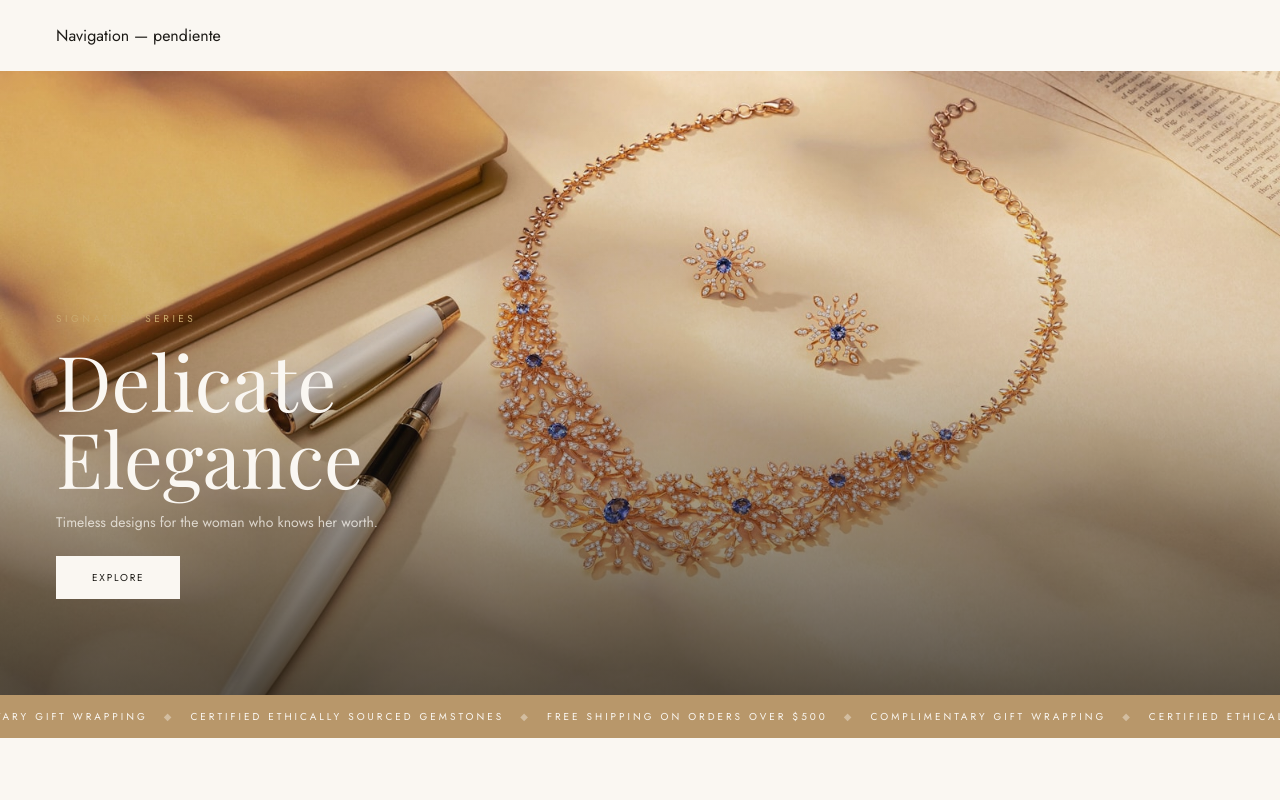
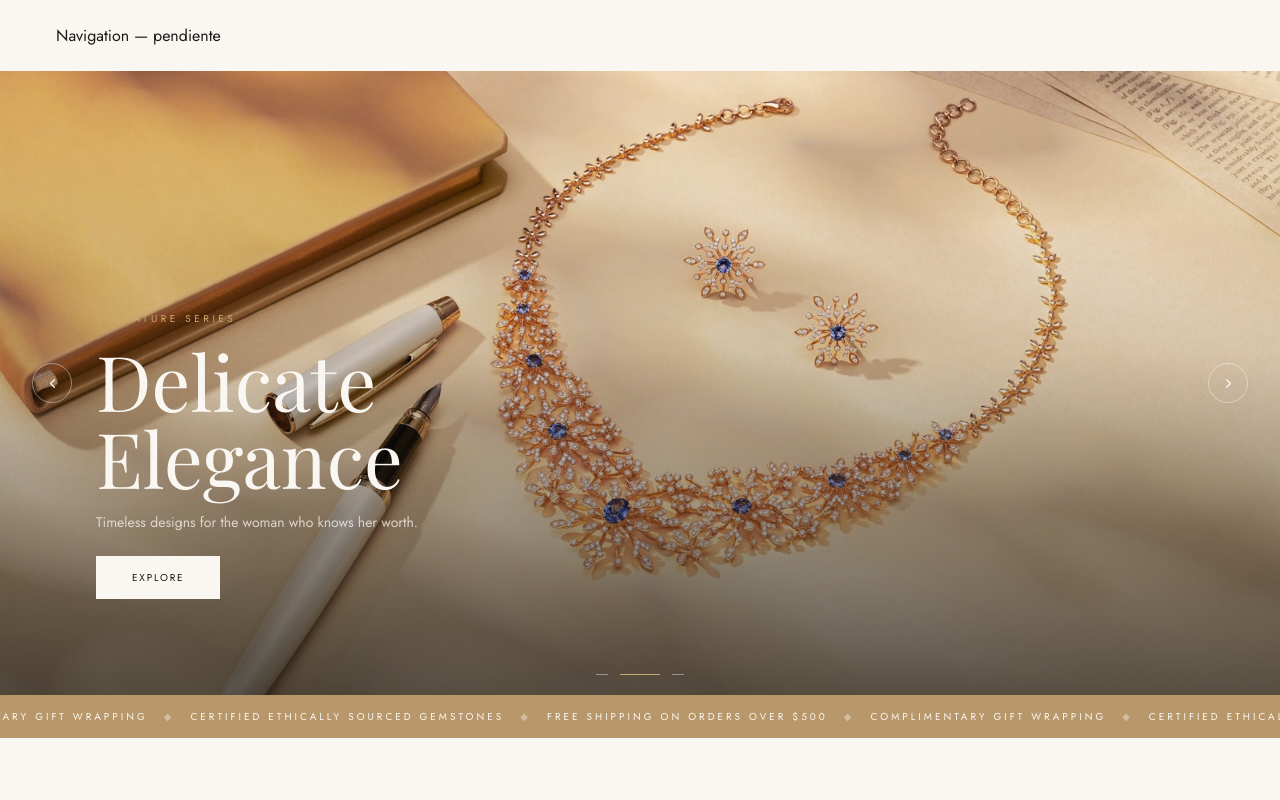
Before and after one commit to jadx2/07_joyeria, a React (Vite) app: page / in a window 1280 px wide. Shown: the top 800 px of the page. Built offline with nearby package versions, Linux system fonts and the light colour scheme; a web font is replaced by a local one.

Commit message:
feat(#22): logica del carrusel del hero con flechas, puntos y autoplay (#73)

```diff
--- a/src/data/slidesHero.js
+++ b/src/data/slidesHero.js
@@ -1,7 +1,12 @@
+import hero1 from "../assets/images/hero-1.jpg"
+import hero2 from "../assets/images/hero-2.jpg"
+import hero3 from "../assets/images/hero-3.jpg"
+
 export const slidesHero = [
   {
     id: 1,
-    imagen: "hero-radiance.jpg",
+    imagen: hero1,
+    alt: "Model wearing two layered gold chain necklaces and a gold hoop earring",
     subtitulo: "New Arrival",
     titulo: "Radiance\nCollection",
     descripcion: "Handcrafted gold pieces that celebrate the light within you.",
@@ -9,7 +14,8 @@ export const slidesHero = [
   },
   {
     id: 2,
-    imagen: "hero-elegance.jpg",
+    imagen: hero2,
+    alt: "Rose gold necklace and matching earrings set with blue sapphires, laid on cream fabric beside a notebook and a fountain pen",
     subtitulo: "Signature Series",
     titulo: "Delicate\nElegance",
     descripcion: "Timeless designs for the woman who knows her worth.",
@@ -17,7 +23,8 @@ export const slidesHero = [
   },
   {
     id: 3,
-    imagen: "hero-golden-hour.jpg",
+    imagen: hero3,
+    alt: "Model wearing a gold ginkgo leaf pendant necklace and a matching gold ring",
     subtitulo: "Exclusive Edit",
     titulo: "Golden\nHour",
     descripcion: "Limited edition pieces crafted for extraordinary moments.",
--- a/src/sections/Hero/Hero.css
+++ b/src/sections/Hero/Hero.css
@@ -3,6 +3,13 @@
   height: 78vh;
   min-height: 520px;
   overflow: hidden;
+  background-color: var(--color-text);
+}
+
+.hero__diapositiva {
+  position: absolute;
+  inset: 0;
+  transition: opacity 1000ms ease;
 }
 
 .hero__fondo {
@@ -28,7 +35,7 @@
   right: 0;
   bottom: 0;
   padding-bottom: 96px;
-  padding-left: var(--container-pad);
+  padding-left: 96px;
   max-width: 512px;
   z-index: 10;
 }
@@ -58,3 +65,68 @@
 .hero__accion {
   margin-top: var(--space-md);
 }
+
+.hero__flecha {
+  width: 40px;
+  height: 40px;
+  border: 1px solid rgba(255, 255, 255, 0.4);
+  border-radius: 50%;
+  background-color: transparent;
+  color: var(--color-light);
+  display: flex;
+  align-items: center;
+  justify-content: center;
+  cursor: pointer;
+  position: absolute;
+  top: 50%;
+  transform: translateY(-50%);
+  z-index: 10;
+  transition: background-color var(--transition);
+}
+
+.hero__flecha--izquierda {
+  left: 32px;
+}
+
+.hero__flecha--derecha {
+  right: 32px;
+}
+
+.hero__flecha:hover {
+  background-color: rgba(255, 255, 255, 0.15);
+}
+
+.hero__puntos {
+  position: absolute;
+  bottom: 20px;
+  left: 50%;
+  transform: translateX(-50%);
+  display: flex;
+  align-items: center;
+  gap: 12px;
+  z-index: 10;
+}
+
+.hero__punto {
+  width: 12px;
+  height: 1px;
+  background-color: rgba(255, 255, 255, 0.4);
+  border: none;
+  padding: 0;
+  cursor: pointer;
+  position: relative;
+  transition:
+    width var(--transition),
+    background-color var(--transition);
+}
+
+.hero__punto::after {
+  content: "";
+  position: absolute;
+  inset: -10px 0;
+}
+
+.hero__punto--activo {
+  width: 40px;
+  background-color: var(--color-accent);
+}
--- a/src/sections/Hero/Hero.jsx
+++ b/src/sections/Hero/Hero.jsx
@@ -1,26 +1,76 @@
+import { useState, useEffect, useCallback } from "react"
+import { LuChevronLeft, LuChevronRight } from "react-icons/lu"
 import "./Hero.css"
 import Button from "../../components/Button/Button"
 import { slidesHero } from "../../data/slidesHero"
-import heroImagen from "../../assets/images/hero-2.jpg"
-
-const slide = slidesHero[1]
 
 const Hero = () => {
+  const [slideActual, setSlideActual] = useState(0)
+
+  const siguienteSlide = useCallback(() => {
+    setSlideActual((previo) => (previo + 1) % slidesHero.length)
+  }, [])
+
+  const slideAnterior = useCallback(() => {
+    setSlideActual(
+      (previo) => (previo - 1 + slidesHero.length) % slidesHero.length,
+    )
+  }, [])
+
+  useEffect(() => {
+    const temporizador = setInterval(siguienteSlide, 5500)
+    return () => clearInterval(temporizador)
+  }, [siguienteSlide])
+
+  const slideActivo = slidesHero[slideActual]
+
   return (
     <section className="hero">
-      <img
-        src={heroImagen}
-        alt="Rose gold necklace and earrings with sapphires, resting on a notebook"
-        className="hero__fondo"
-      />
+      {slidesHero.map((slide, indice) => (
+        <div
+          key={slide.id}
+          className="hero__diapositiva"
+          style={{ opacity: indice === slideActual ? 1 : 0 }}
+          aria-hidden={indice !== slideActual}
+        >
+          <img src={slide.imagen} alt={slide.alt} className="hero__fondo" />
+        </div>
+      ))}
       <div className="hero__velo" />
       <div className="hero__contenido">
-        <p className="hero__etiqueta">{slide.subtitulo}</p>
-        <h1 className="hero__titulo">{slide.titulo}</h1>
-        <p className="hero__descripcion">{slide.descripcion}</p>
+        <p className="hero__etiqueta">{slideActivo.subtitulo}</p>
+        <h1 className="hero__titulo">{slideActivo.titulo}</h1>
+        <p className="hero__descripcion">{slideActivo.descripcion}</p>
         <div className="hero__accion">
-          <Button variant="light">{slide.cta}</Button>
+          <Button variant="light">{slideActivo.cta}</Button>
         </div>
+      </div>
+      <button
+        type="button"
+        className="hero__flecha hero__flecha--izquierda"
+        onClick={slideAnterior}
+        aria-label="Slide anterior"
+      >
+        <LuChevronLeft size={15} />
+      </button>
+      <button
+        type="button"
+        className="hero__flecha hero__flecha--derecha"
+        onClick={siguienteSlide}
+        aria-label="Siguiente slide"
+      >
+        <LuChevronRight size={15} />
+      </button>
+      <div className="hero__puntos">
+        {slidesHero.map((slide, indice) => (
+          <button
+            key={slide.id}
+            type="button"
+            className={`hero__punto ${indice === slideActual ? "hero__punto--activo" : ""}`}
+            onClick={() => setSlideActual(indice)}
+            aria-label={`Ir al slide ${indice + 1}`}
+          />
+        ))}
       </div>
     </section>
   )
```
